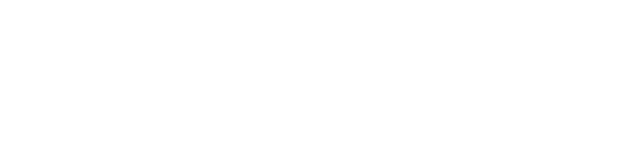
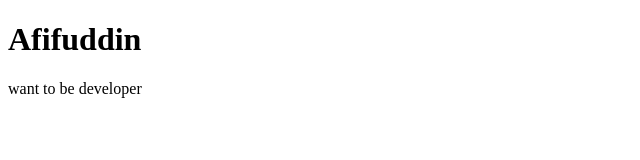
Before and after one commit to bgseinol/sinul-porto, a plain HTML site: page index.html in a window 1280 px wide. Shown: the whole page, without its empty margins (0-640 px from the left). Drawn offline with Linux system fonts and the light colour scheme.

Commit message:
menambahkan perubahan pada index

```diff
--- a/index.html
+++ b/index.html
@@ -1,11 +1,14 @@
 <!DOCTYPE html>
 <html lang="en">
-<head>
-    <meta charset="UTF-8">
-    <meta name="viewport" content="width=device-width, initial-scale=1.0">
+  <head>
+    <meta charset="UTF-8" />
+    <meta name="viewport" content="width=device-width, initial-scale=1.0" />
     <title>Document</title>
-</head>
-<body>
-
-</body>
+  </head>
+  <body>
+    <header>
+      <h1>Afifuddin</h1>
+      <p>want to be developer</p>
+    </header>
+  </body>
 </html>
```
